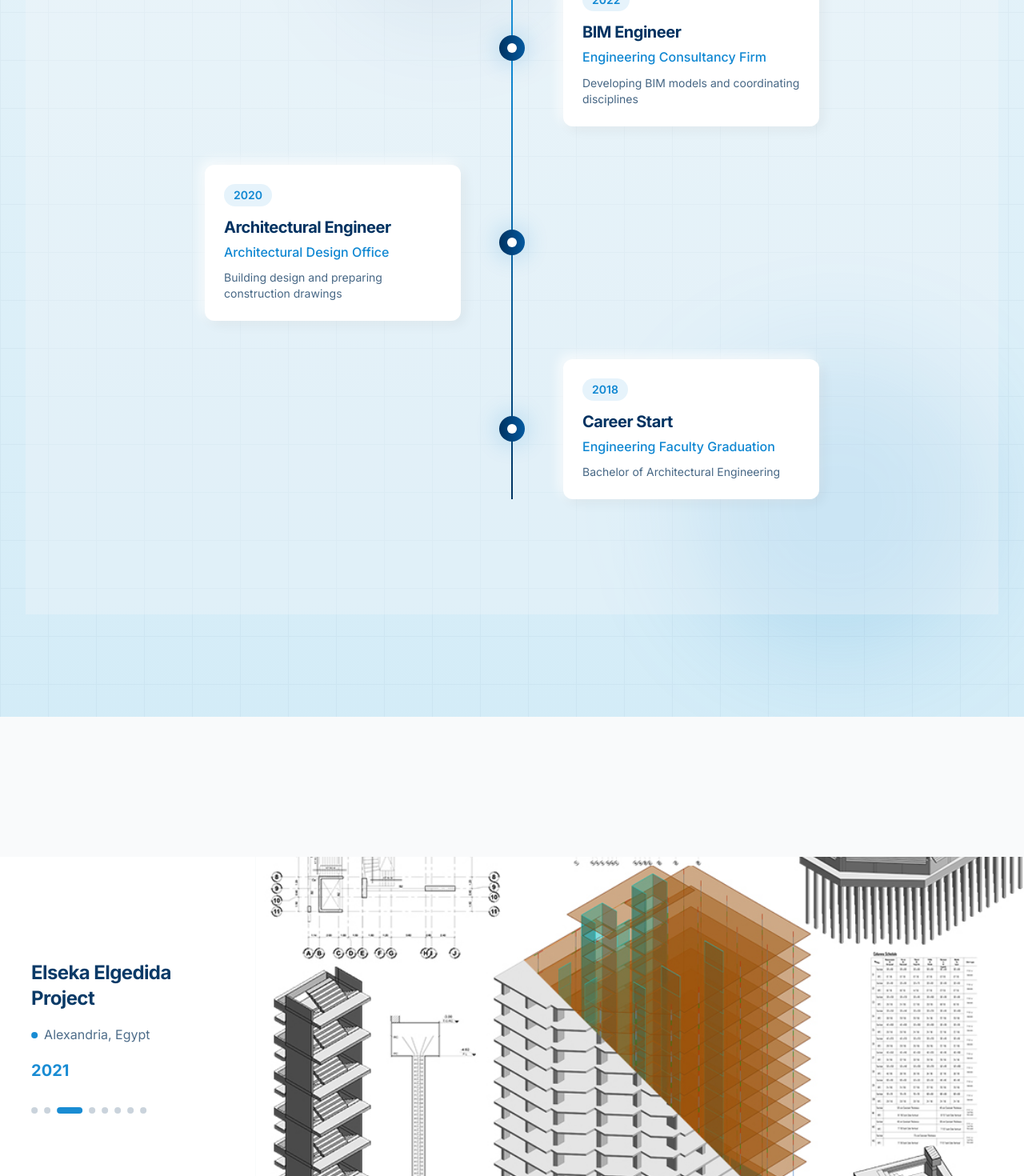
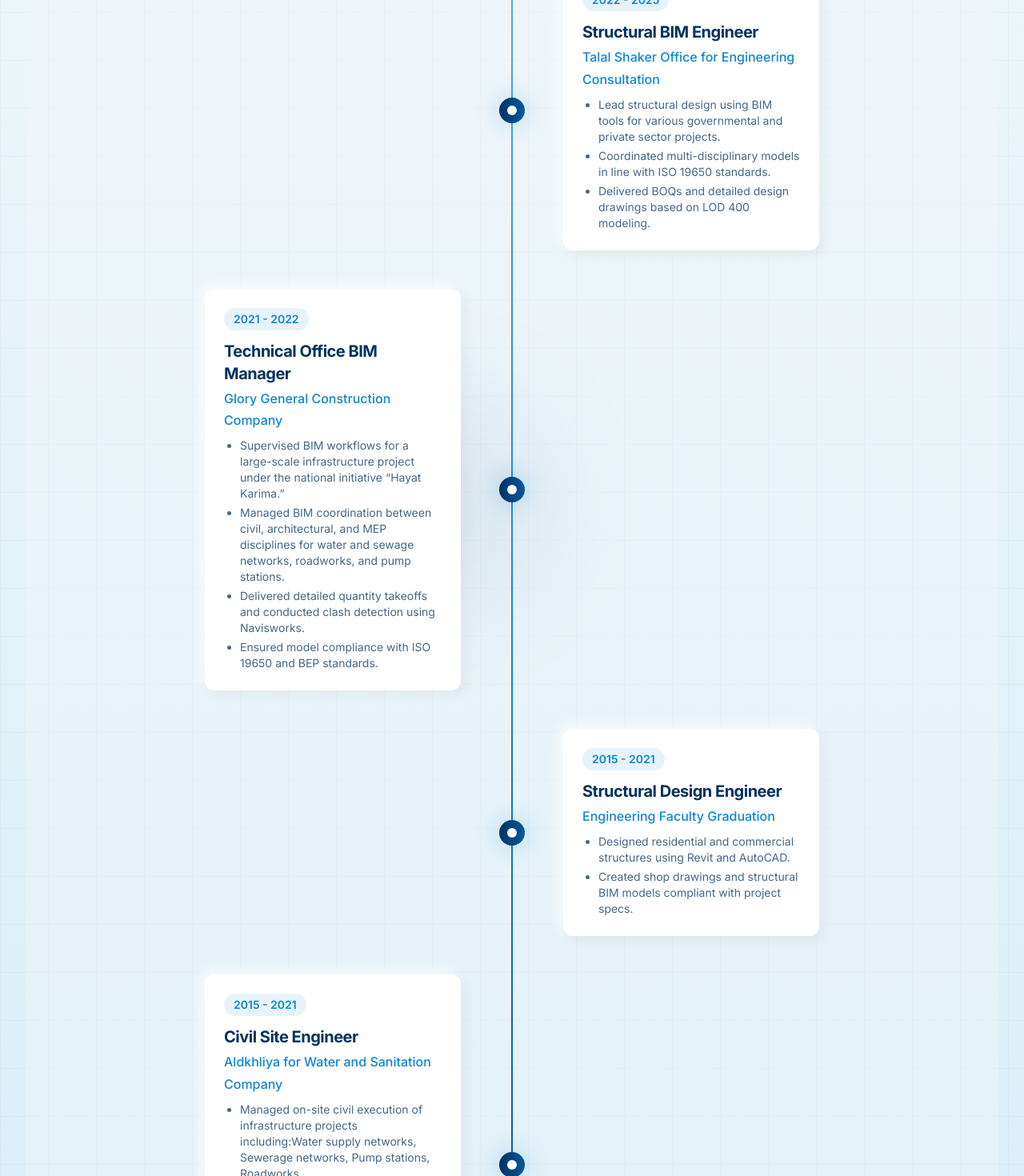
Before and after one commit to M-Elmaghawry/ME-2026-Main, a React (Vite) app: page /about in a window 1280 px wide. Shown: the part 3080-4550 px from the top of the page at 80% size. Built offline with nearby package versions, Linux system fonts and the light colour scheme.

Commit message:
تحديثات على المشروع قبل الرفع على GitHub

```diff
--- a/index.html
+++ b/index.html
@@ -25,7 +25,7 @@
     <meta name="twitter:image" content="https://lovable.dev/opengraph-image-p98pqg.png" />
 
     <!-- Canonical -->
-    <link rel="canonical" href="https://elmekawy.com" />
+    <link rel="canonical" href="https://elmekawy-bim.com" />
 
     <!-- Schema.org JSON-LD -->
     <script type="application/ld+json">
--- a/src/components/TypewriterEffect.tsx
+++ b/src/components/TypewriterEffect.tsx
@@ -9,8 +9,13 @@ interface Title {
 
 const titles: Title[] = [
   { ar: 'مهندس BIM محترف', en: 'Senior BIM Engineer' },
-  { ar: 'استشاري هندسي', en: 'Engineering Consultant' },
-  { ar: 'مدرب معتمد', en: 'Certified Instructor' },
+  { ar: 'مهندس BIM إنشائى', en: 'Structural BIM Engineer' },
+  { ar: 'مهندس BIM بنية تحتية', en: 'Infrastructure BIM Engineer' },
+  { ar: 'منسق BIM محترف', en: 'BIM Coordinator' },
+  { ar: 'مهندس محترف - الهيئة السعودية للمهندسين', en: 'Certified Professional by Saudi Council of Engineers ' },
+  { ar: 'محاضر معتمد من شركة أتوديسك', en: 'Autodesk Certified Instructor' },
+  { ar: 'مصنف محترف فى برنامج الريفيت الإنشائى', en: 'Revit Structure Certified Professional' },
+  { ar: 'مصنف محترف فى برنامج الريفيت المعمارى', en: 'Revit Architecture Certified Professional' },
 ];
 
 const TypewriterEffect = () => {
--- a/src/components/sections/ExperienceTimeline.tsx
+++ b/src/components/sections/ExperienceTimeline.tsx
@@ -24,7 +24,7 @@ const timelineData: TimelineItem[] = [
   {
     year: '2025 - Present',
     title: { ar: 'BIM Coordinator', en: 'BIM Coordinator' },
-    company: { ar: 'شركة كبرى للمقاولات', en: 'IDS Consulting' },
+    company: { ar: 'IDS Consulting', en: 'IDS Consulting' },
     description: {
       ar: [
         'قيادة تطبيق وتسليم BIM باستخدام أدوات BIM لمشاريع حكومية وخاصة متنوعة (مشاريع نيوم).',
@@ -39,30 +39,90 @@ const timelineData: TimelineItem[] = [
     },
   },
   {
-    year: '2022',
-    title: { ar: 'مهندس BIM', en: 'BIM Engineer' },
-    company: { ar: 'شركة استشارات هندسية', en: 'Engineering Consultancy Firm' },
+    year: '2022 - 2025',
+    title: { ar: 'مهندس BIM إنشائي', en: 'Structural BIM Engineer' },
+    company: { ar: 'مكتب طلال شاكر للاستشارات الهندسية', en: 'Talal Shaker Office for Engineering Consultation' },
     description: {
-      ar: 'تطوير نماذج BIM وتنسيق التخصصات',
-      en: 'Developing BIM models and coordinating disciplines'
+      ar: [
+         "قيادة التصميم الإنشائي باستخدام أدوات BIM لمشاريع حكومية وخاصة متنوعة.",
+        "تنسيق النماذج متعددة التخصصات وفق معيار ISO 19650.",
+        "إعداد جداول الكميات والرسومات التفصيلية بناءً على نمذجة LOD 400."
+      ],
+      en: [
+        "Lead structural design using BIM tools for various governmental and private sector projects.",
+        "Coordinated multi-disciplinary models in line with ISO 19650 standards.",
+        "Delivered BOQs and detailed design drawings based on LOD 400 modeling."
+      ]
     },
   },
   {
-    year: '2020',
-    title: { ar: 'مهندس معماري', en: 'Architectural Engineer' },
-    company: { ar: 'مكتب تصميم معماري', en: 'Architectural Design Office' },
+    year: '2021 - 2022',
+    title: { ar: 'مدير BIM للمكتب الفني', en: 'Technical Office BIM Manager' },
+    company: { ar: 'شركة جلوري للمقاولات العامة', en: 'Glory General Construction Company' },
     description: {
-      ar: 'تصميم المباني وإعداد الرسومات التنفيذية',
-      en: 'Building design and preparing construction drawings'
+      ar: [
+        "الإشراف على سير عمل BIM لمشروع بنية تحتية واسع النطاق ضمن مبادرة \"حياة كريمة\" الوطنية.",
+        "إدارة تنسيق BIM بين التخصصات المدنية والمعمارية والميكانيكية والكهربائية والسباكة لشبكات المياه والصرف والطرق ومحطات الضخ.",
+        "إعداد كشوف الكميات التفصيلية وإجراء اكتشاف التعارضات باستخدام Navisworks.",
+        "ضمان مطابقة النماذج لمعايير ISO 19650 ومخططات تنفيذ BIM."
+      ],
+      en: [
+         "Supervised BIM workflows for a large-scale infrastructure project under the national initiative \u201cHayat Karima.\u201d",
+        "Managed BIM coordination between civil, architectural, and MEP disciplines for water and sewage networks, roadworks, and pump stations.",
+        "Delivered detailed quantity takeoffs and conducted clash detection using Navisworks.",
+        "Ensured model compliance with ISO 19650 and BEP standards."
+      ]
     },
   },
   {
-    year: '2018',
-    title: { ar: 'بداية المسيرة', en: 'Career Start' },
+    year: '2015 - 2021',
+    title: { ar: 'مهندس تصميم إنشائي', en: 'Structural Design Engineer' },
     company: { ar: 'التخرج من كلية الهندسة', en: 'Engineering Faculty Graduation' },
     description: {
-      ar: 'بكالوريوس هندسة معمارية',
-      en: 'Bachelor of Architectural Engineering'
+      ar: [
+        "تصميم المنشآت السكنية والتجارية باستخدام Revit وAutoCAD.",
+        "إعداد رسومات التنفيذ ونماذج BIM الإنشائية وفق مواصفات المشروع."
+      ],
+      en: [
+         "Designed residential and commercial structures using Revit and AutoCAD.",
+        "Created shop drawings and structural BIM models compliant with project specs."
+      ]
+    },
+  },
+  {
+    year: '2015 - 2021',
+    title: { ar: 'مهندس موقع مدني', en: 'Civil Site Engineer' },
+    company: { ar: 'شركة مياة الشرب والصرف الصحى بالدقهلية', en: 'Aldkhliya for Water and Sanitation Company' },
+    description: {
+      ar: [
+         "إدارة التنفيذ الميداني لمشاريع البنية التحتية شاملةً: شبكات مياه الشرب، شبكات الصرف الصحي، محطات الضخ، أعمال الطرق.",
+        "مراجعة وتطبيق رسومات التنفيذ لضمان توافقها مع المواصفات التصميمية.",
+        "التنسيق بين فرق التصميم ومهندسي الموقع لحل الإشكاليات الفنية ميدانيًا.",
+        "المساهمة في رفع كفاءة التنفيذ من خلال الكشف المبكر عن التعارضات وحلها."
+      ],
+      en: [
+         "Managed on-site civil execution of infrastructure projects including:Water supply networks, Sewerage networks, Pump stations, Roadworks.",
+        "Reviewed and implemented shop drawings to ensure alignment with design specs.",
+        "Coordinated between design teams and site engineers to resolve technical issues on-site.",
+        "Contributed to improving execution efficiency through early clash identification and resolution."
+      ]
+    },
+  },
+   {
+    year: '2013 - 2015',
+    title: { ar: 'مهندس تصميم إنشائي / موقع', en: 'Structural Design / Site  Engineer' },
+    company: { ar: 'مكتب د. محمود الجمل للإستشارات الهندسية', en: 'Dr. Mahmoud Elgamal Consultant Office' },
+    description: {
+      ar: [
+         "تصميم المنشآت السكنية والتجارية باستخدام Revit وAutoCAD.",
+        "إعداد رسومات التنفيذ ونماذج BIM الإنشائية وفق مواصفات المشروع.",
+        "الإشراف على أعمال التنفيذ الميداني وتنسيقها."
+      ],
+      en: [
+         "Designed residential and commercial structures using Revit and AutoCAD.",
+        "Created shop drawings and structural BIM models compliant with project specs.",
+        "Supervised and Coordinated Site Implementation Works."
+      ]
     },
   },
 ];
```
